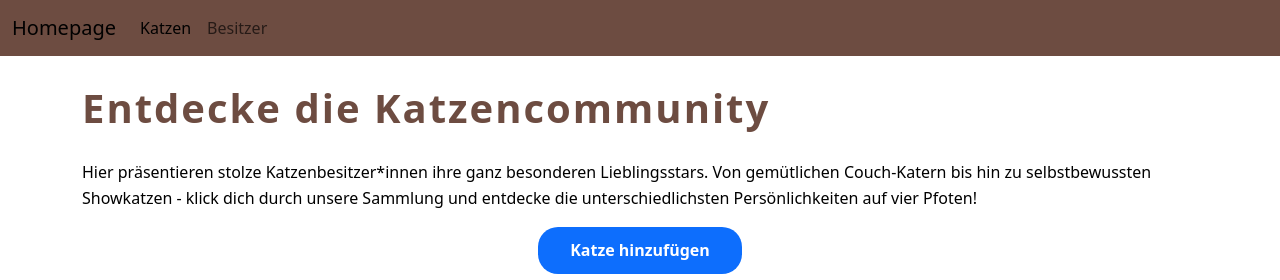
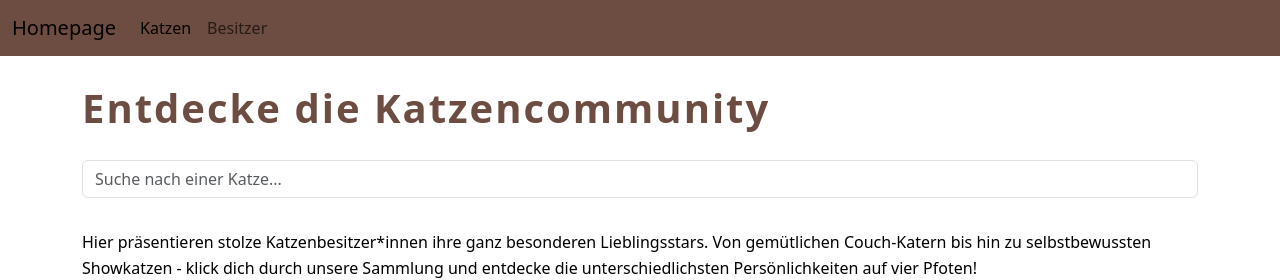
Before and after one commit to Elzamx/myproject_katzenausstellung, a SvelteKit app: page /movies in a window 1280 px wide. Shown: the top 280 px of the page. Built offline with nearby package versions, Linux system fonts and the light colour scheme; no server answers; the database is empty.

Commit message:
Suchleiste erstellt

```diff
--- a/src/routes/movies/+page.svelte
+++ b/src/routes/movies/+page.svelte
@@ -1,10 +1,31 @@
 <script>
   import MovieCard from "$lib/components/MovieCard.svelte";
-  let { data } = $props();
+  export let data;
+
+  let search = ""; // Suchbegriff als Variable speichern
+  $: filteredKatzen = data.katzen.filter(
+    // $ sorgt, dass filteredKatzen automatisch aktualisiert wird, wenn sich data.katzen oder search ändert
+    (
+      katze, // filter() geht alle Katzen durch und prüft Suchbegriff und verwandelt alles in Kleinbuchstaben damit Suche nicht gross/kleinschreibungsabhängig ist
+    ) =>
+      katze.name.toLowerCase().includes(search.toLowerCase()) ||
+      (katze.beschreibung &&
+        katze.beschreibung.toLowerCase().includes(search.toLowerCase())),
+  );
 </script>
 
 <div>
   <h1 class="main-title">Entdecke die Katzencommunity</h1>
+  <!-- Suchfeld hinzufügen / bind:value wird inhalt des Feldes automatisch in Variable search gespeichert-->
+<div class="search-container">
+  <input
+    type="text"
+    placeholder="Suche nach einer Katze..."
+    bind:value={search}
+    class="form-control"
+    style= "margin: 0 auto 1em auto;"
+  /> <!-- max-width: 400px; damit Suchfeld nicht zu breit wird, margin: 0 auto 2em auto; damit es zentriert ist und Abstand nach unten hat -->
+</div>
   <p style="margin-bottom: 1em;">
     Hier präsentieren stolze Katzenbesitzer*innen ihre ganz besonderen
     Lieblingsstars. Von gemütlichen Couch-Katern bis hin zu selbstbewussten
@@ -12,6 +33,8 @@
     unterschiedlichsten Persönlichkeiten auf vier Pfoten!
   </p>
 </div>
+
+
 
 <div class="button-container">
   <!-- Container für button, um button in mitte platzieren zu können -->
@@ -21,8 +44,8 @@
 
 <div class="row mt-3">
   <!-- mt-3 ist Bootstrap-Klasse für margin-top -->
-  {#each data.katzen as katze}
-    <!-- durchläuft alle Katzen im Array data.katzen -->
+  {#each filteredKatzen as katze}
+    <!-- nur die Katzen, die zum Suchbegriff passen -> bei data.katzen wird nur immer die Komplette Liste angezeigt, egal was im Suchfeld ist -->
     <div class="col-sm-6 col-md-4 col-lg-3 mb-2 gx-2">
       <!-- Karten in verschiedenen Bildschirmgrössen und unterschiedlich breit -->
       <MovieCard {katze}></MovieCard>
@@ -45,4 +68,8 @@
     margin-bottom: 1em;
     font-size: small;
   }
+  .search-container {
+    display: flex;
+    margin-bottom: 1em;
+  }
 </style>
```
